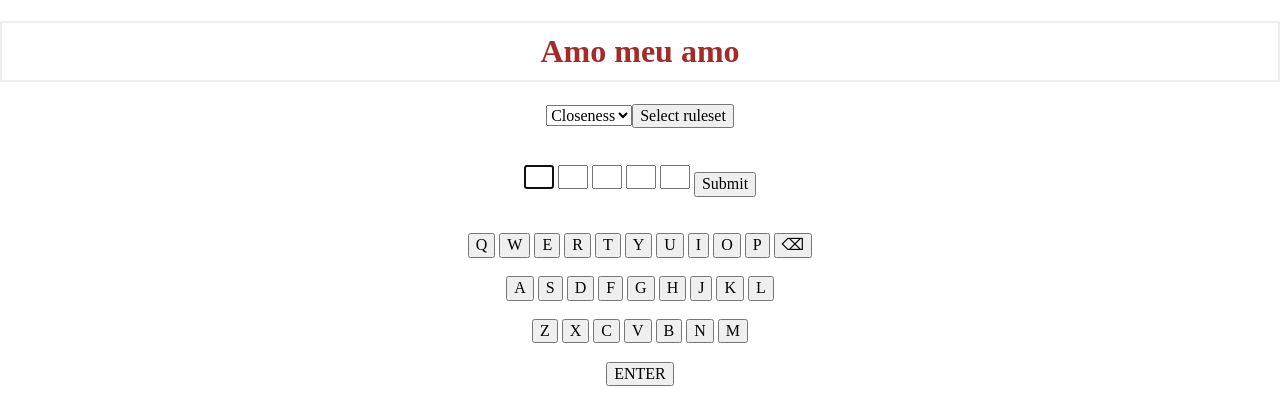
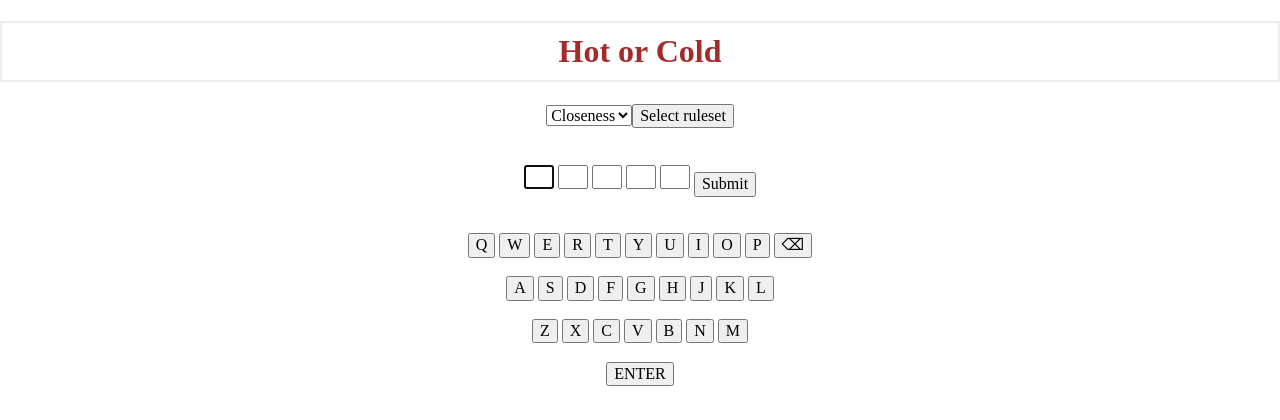
Before and after one commit to BruninLima/HotOrCold, a Flask app: page / in a window 1280 px wide. Shown: the top 420 px of the page. Run offline with Flask 2, Linux system fonts and the light colour scheme; parts of the project's set-up code (start-up, migrations or seed data) failed here and were passed over; some libraries are stand-ins or nearby versions.

Commit message:
Ainda amo meu amô

```diff
--- a/templates/index.html
+++ b/templates/index.html
@@ -43,7 +43,7 @@
     </head>
 
     <body>
-        <h1> Amo meu amo </h1>
+        <h1> Hot or Cold </h1>
 
         <form method = "POST">
             <div class = 'center'>
```
